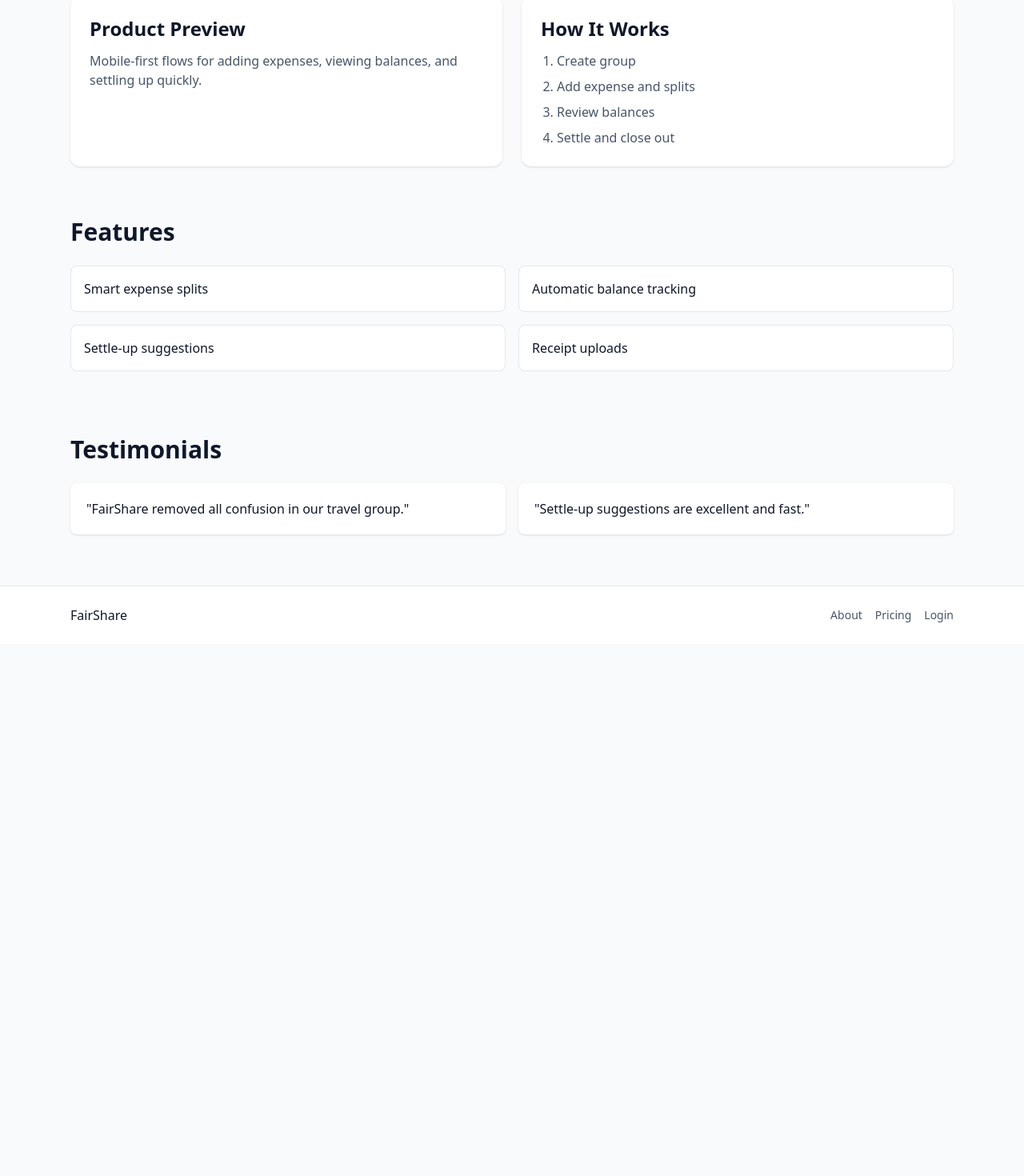
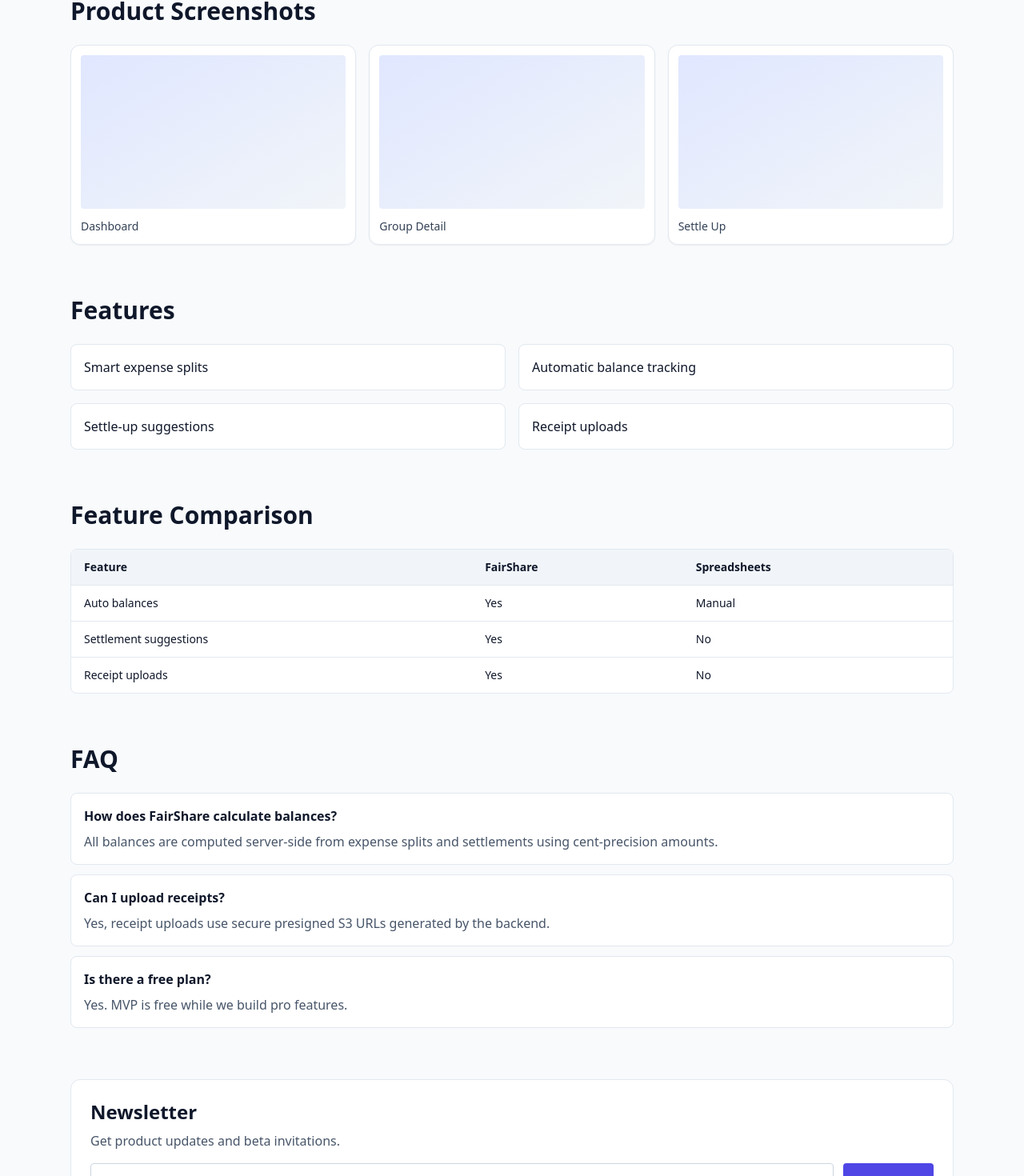
Before and after one commit to Arun-kushwaha007/FairShare, a Next.js app in the folder apps/web/: page / in a window 1280 px wide. Shown: the part 338-1808 px from the top of the page at 80% size. Before the commit the page ends 1143 px from the top, so only its background shows below. Built offline with nearby package versions, Linux system fonts and the light colour scheme.

Commit message:
feat: enhance web landing page and add SEO metadata

```diff
--- a/apps/web/app/layout.tsx
+++ b/apps/web/app/layout.tsx
@@ -1,4 +1,16 @@
 import './globals.css';
+import type { Metadata } from 'next';
+
+export const metadata: Metadata = {
+  title: 'FairShare | Smart Group Expense Sharing',
+  description: 'Track shared expenses, simplify debts, and settle quickly with FairShare.',
+  keywords: ['expense sharing', 'group expenses', 'split bills', 'settle up'],
+  openGraph: {
+    title: 'FairShare',
+    description: 'Smart group expense sharing app.',
+    type: 'website',
+  },
+};
 
 export default function RootLayout({ children }: { children: React.ReactNode }) {
   return (
--- a/apps/web/app/page.tsx
+++ b/apps/web/app/page.tsx
@@ -7,6 +7,21 @@ const features = [
   'Automatic balance tracking',
   'Settle-up suggestions',
   'Receipt uploads',
+];
+
+const faqs = [
+  {
+    q: 'How does FairShare calculate balances?',
+    a: 'All balances are computed server-side from expense splits and settlements using cent-precision amounts.',
+  },
+  {
+    q: 'Can I upload receipts?',
+    a: 'Yes, receipt uploads use secure presigned S3 URLs generated by the backend.',
+  },
+  {
+    q: 'Is there a free plan?',
+    a: 'Yes. MVP is free while we build pro features.',
+  },
 ];
 
 export default function HomePage() {
@@ -23,38 +38,76 @@ export default function HomePage() {
         </div>
       </section>
 
-      <section className="mx-auto grid max-w-6xl gap-6 px-6 pb-16 md:grid-cols-2">
-        <div className="rounded-xl bg-white p-6 shadow">
-          <h2 className="text-2xl font-semibold">Product Preview</h2>
-          <p className="mt-3 text-slate-600">Mobile-first flows for adding expenses, viewing balances, and settling up quickly.</p>
-        </div>
-        <div className="rounded-xl bg-white p-6 shadow">
-          <h2 className="text-2xl font-semibold">How It Works</h2>
-          <ol className="mt-3 list-decimal space-y-2 pl-5 text-slate-600">
-            <li>Create group</li>
-            <li>Add expense and splits</li>
-            <li>Review balances</li>
-            <li>Settle and close out</li>
-          </ol>
-        </div>
-      </section>
-
-      <section className="mx-auto max-w-6xl px-6 pb-20">
-        <h2 className="text-3xl font-semibold">Features</h2>
-        <div className="mt-6 grid gap-4 md:grid-cols-2">
-          {features.map((item) => (
-            <div key={item} className="rounded-lg border border-slate-200 bg-white p-4">
-              {item}
+      <section className="mx-auto max-w-6xl px-6 pb-16">
+        <h2 className="text-3xl font-semibold">Product Screenshots</h2>
+        <div className="mt-6 grid gap-4 md:grid-cols-3">
+          {['Dashboard', 'Group Detail', 'Settle Up'].map((label) => (
+            <div key={label} className="rounded-xl border border-slate-200 bg-white p-3 shadow-sm">
+              <div className="h-48 rounded bg-gradient-to-br from-indigo-100 to-slate-100" />
+              <p className="mt-3 text-sm font-medium text-slate-700">{label}</p>
             </div>
           ))}
         </div>
       </section>
 
       <section className="mx-auto max-w-6xl px-6 pb-16">
-        <h2 className="text-3xl font-semibold">Testimonials</h2>
+        <h2 className="text-3xl font-semibold">Features</h2>
         <div className="mt-6 grid gap-4 md:grid-cols-2">
-          <blockquote className="rounded-lg bg-white p-5 shadow">"FairShare removed all confusion in our travel group."</blockquote>
-          <blockquote className="rounded-lg bg-white p-5 shadow">"Settle-up suggestions are excellent and fast."</blockquote>
+          {features.map((item, index) => (
+            <motion.div
+              key={item}
+              initial={{ opacity: 0, y: 12 }}
+              whileInView={{ opacity: 1, y: 0 }}
+              viewport={{ once: true }}
+              transition={{ delay: index * 0.05 }}
+              className="rounded-lg border border-slate-200 bg-white p-4"
+            >
+              {item}
+            </motion.div>
+          ))}
+        </div>
+      </section>
+
+      <section className="mx-auto max-w-6xl px-6 pb-16">
+        <h2 className="text-3xl font-semibold">Feature Comparison</h2>
+        <div className="mt-6 overflow-x-auto rounded-lg border border-slate-200 bg-white">
+          <table className="min-w-full text-left text-sm">
+            <thead className="bg-slate-100">
+              <tr>
+                <th className="px-4 py-3">Feature</th>
+                <th className="px-4 py-3">FairShare</th>
+                <th className="px-4 py-3">Spreadsheets</th>
+              </tr>
+            </thead>
+            <tbody>
+              <tr className="border-t border-slate-200"><td className="px-4 py-3">Auto balances</td><td className="px-4 py-3">Yes</td><td className="px-4 py-3">Manual</td></tr>
+              <tr className="border-t border-slate-200"><td className="px-4 py-3">Settlement suggestions</td><td className="px-4 py-3">Yes</td><td className="px-4 py-3">No</td></tr>
+              <tr className="border-t border-slate-200"><td className="px-4 py-3">Receipt uploads</td><td className="px-4 py-3">Yes</td><td className="px-4 py-3">No</td></tr>
+            </tbody>
+          </table>
+        </div>
+      </section>
+
+      <section className="mx-auto max-w-6xl px-6 pb-16">
+        <h2 className="text-3xl font-semibold">FAQ</h2>
+        <div className="mt-6 space-y-3">
+          {faqs.map((faq) => (
+            <div key={faq.q} className="rounded-lg border border-slate-200 bg-white p-4">
+              <h3 className="font-semibold">{faq.q}</h3>
+              <p className="mt-2 text-slate-600">{faq.a}</p>
+            </div>
+          ))}
+        </div>
+      </section>
+
+      <section className="mx-auto max-w-6xl px-6 pb-20">
+        <div className="rounded-xl border border-slate-200 bg-white p-6">
+          <h2 className="text-2xl font-semibold">Newsletter</h2>
+          <p className="mt-2 text-slate-600">Get product updates and beta invitations.</p>
+          <form className="mt-4 flex flex-col gap-3 sm:flex-row">
+            <input type="email" placeholder="Enter your email" className="w-full rounded border border-slate-300 px-4 py-3" />
+            <button className="rounded bg-brand px-5 py-3 text-white" type="submit">Subscribe</button>
+          </form>
         </div>
       </section>
 
```
